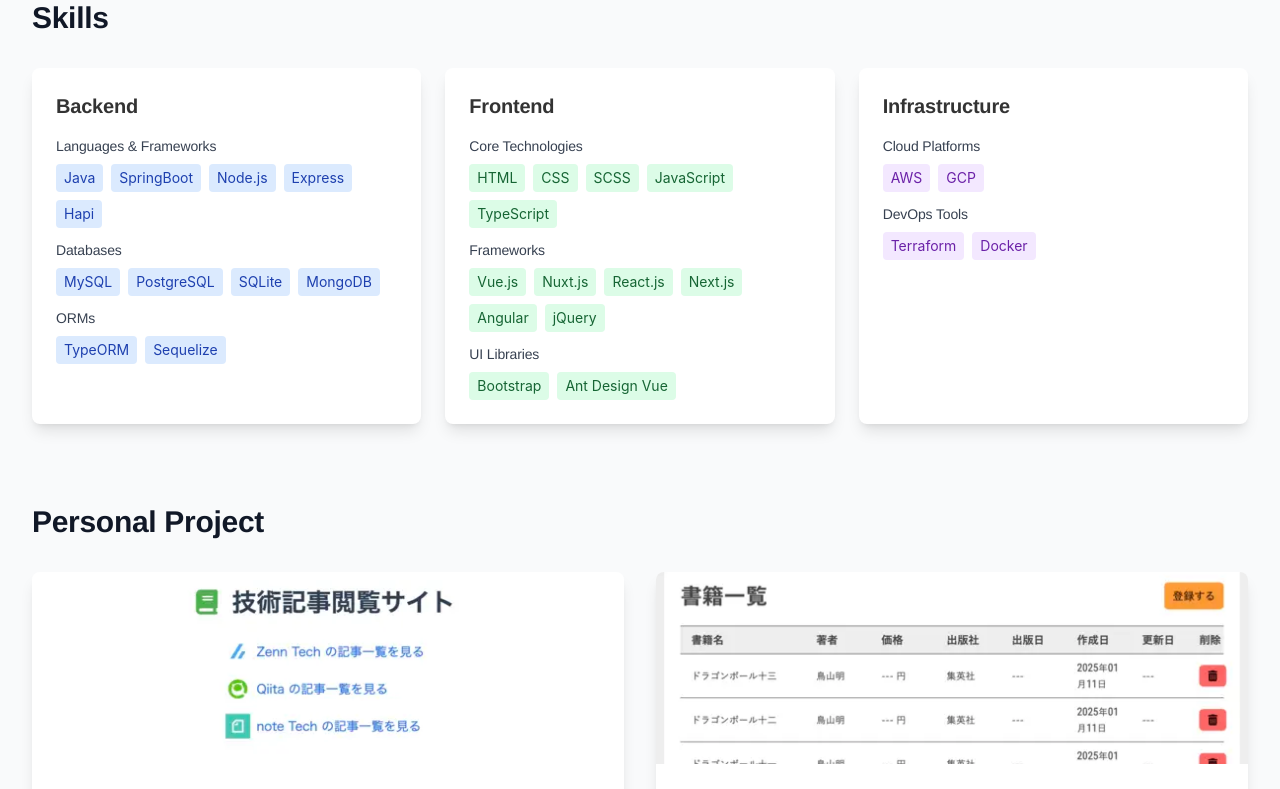
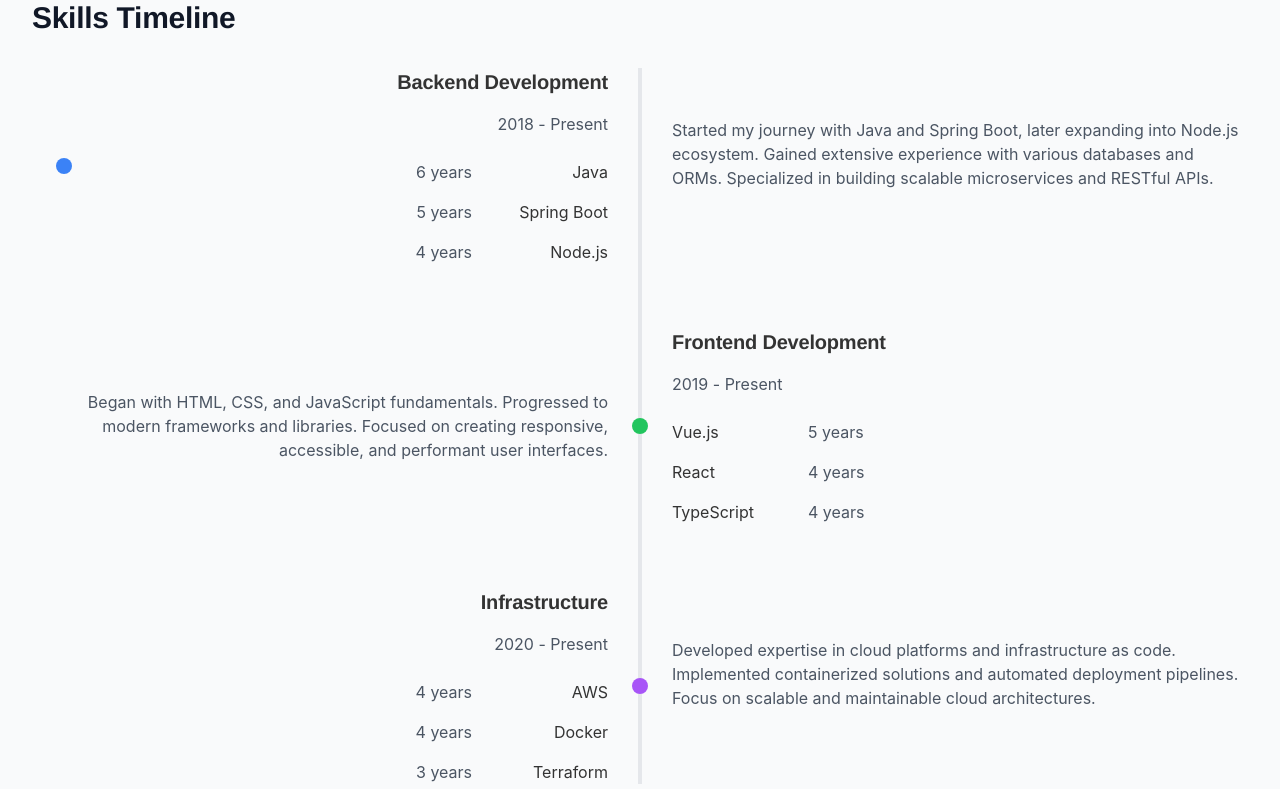
Before and after one commit to noriyuki-shimizu/my-portfolio, a Nuxt app: page / in a window 1280 px wide. Shown: the part 580-1369 px from the top of the page. Built offline with nearby package versions, Linux system fonts and the light colour scheme.

Commit message:
スキルタイムラインの UI を変更

```diff
--- a/pages/index.vue
+++ b/pages/index.vue
@@ -61,94 +61,168 @@
         </div>
       </section>
 
-      <!-- Skills Section -->
-      <section id="skills" class="mb-20">
-        <h2 class="text-3xl font-bold text-gray-900 mb-8">Skills</h2>
-        <div class="grid grid-cols-1 md:grid-cols-2 lg:grid-cols-3 gap-6">
+      <!-- Skills Timeline Section -->
+      <section id="skills" class="mb-20" aria-labelledby="skills-title">
+        <h2 id="skills-title" class="text-3xl font-bold text-gray-900 mb-8">Skills Timeline</h2>
+        <div class="relative">
+          <!-- Timeline Line -->
+          <div class="absolute md:left-1/2 left-8 transform md:-translate-x-1/2 h-full w-1 bg-gray-200"></div>
+
+          <!-- Timeline Items -->
+          <div class="space-y-16">
             <!-- Backend Skills -->
-          <div class="bg-white rounded-lg shadow-lg p-6">
-            <h3 class="text-xl font-semibold mb-4">Backend</h3>
-            <div class="space-y-3">
-              <div class="skill-group">
-                <h4 class="text-sm font-medium text-gray-700 mb-2">Languages & Frameworks</h4>
-                <div class="flex flex-wrap gap-2">
-                  <span class="px-2 py-1 bg-blue-100 text-blue-800 rounded text-sm">Java</span>
-                  <span class="px-2 py-1 bg-blue-100 text-blue-800 rounded text-sm">SpringBoot</span>
-                  <span class="px-2 py-1 bg-blue-100 text-blue-800 rounded text-sm">Node.js</span>
-                  <span class="px-2 py-1 bg-blue-100 text-blue-800 rounded text-sm">Express</span>
-                  <span class="px-2 py-1 bg-blue-100 text-blue-800 rounded text-sm">Hapi</span>
+            <div class="relative" aria-labelledby="backend-title">
+              <div class="flex items-start w-full flex-col md:flex-row md:items-center">
+                <div class="hidden md:block md:w-1/2 pr-8">
+                  <div class="text-right">
+                    <h3 id="backend-title" class="text-xl font-semibold mb-4">Backend Development</h3>
+                    <p class="text-gray-600 mb-6">2018 - Present</p>
+                    <div class="space-y-4">
+                      <div class="flex flex-row-reverse items-center">
+                        <div class="skill-tag min-w-[120px] text-right" role="text" aria-label="Java">Java</div>
+                        <span class="text-gray-600 min-w-[80px] text-right mr-4" role="text" aria-label="6 years experience">6 years</span>
+                      </div>
+                      <div class="flex flex-row-reverse items-center">
+                        <div class="skill-tag min-w-[120px] text-right" role="text" aria-label="Spring Boot">Spring Boot</div>
+                        <span class="text-gray-600 min-w-[80px] text-right mr-4" role="text" aria-label="5 years experience">5 years</span>
+                      </div>
+                      <div class="flex flex-row-reverse items-center">
+                        <div class="skill-tag min-w-[120px] text-right" role="text" aria-label="Node.js">Node.js</div>
+                        <span class="text-gray-600 min-w-[80px] text-right mr-4" role="text" aria-label="4 years experience">4 years</span>
                       </div>
                     </div>
-              <div class="skill-group">
-                <h4 class="text-sm font-medium text-gray-700 mb-2">Databases</h4>
-                <div class="flex flex-wrap gap-2">
-                  <span class="px-2 py-1 bg-blue-100 text-blue-800 rounded text-sm">MySQL</span>
-                  <span class="px-2 py-1 bg-blue-100 text-blue-800 rounded text-sm">PostgreSQL</span>
-                  <span class="px-2 py-1 bg-blue-100 text-blue-800 rounded text-sm">SQLite</span>
-                  <span class="px-2 py-1 bg-blue-100 text-blue-800 rounded text-sm">MongoDB</span>
                   </div>
                 </div>
-              <div class="skill-group">
-                <h4 class="text-sm font-medium text-gray-700 mb-2">ORMs</h4>
-                <div class="flex flex-wrap gap-2">
-                  <span class="px-2 py-1 bg-blue-100 text-blue-800 rounded text-sm">TypeORM</span>
-                  <span class="px-2 py-1 bg-blue-100 text-blue-800 rounded text-sm">Sequelize</span>
+                <div
+                  class="absolute left-1/2 left-8 transform md:-translate-x-1/2 -translate-x-1/2 w-4 h-4 bg-blue-500 rounded-full"
+                  role="presentation"
+                ></div>
+                <div class="md:w-1/2 w-full pl-16 md:pl-8">
+                  <div class="md:hidden mb-6">
+                    <h3 class="text-xl font-semibold mb-2">Backend Development</h3>
+                    <p class="text-gray-600">2018 - Present</p>
+                  </div>
+                  <p class="text-gray-600 mb-6">
+                    Started my journey with Java and Spring Boot, later expanding into Node.js ecosystem. Gained extensive experience with
+                    various databases and ORMs. Specialized in building scalable microservices and RESTful APIs.
+                  </p>
+                  <div class="md:hidden space-y-4">
+                    <div class="flex items-center">
+                      <div class="skill-tag min-w-[120px] text-left" role="text" aria-label="Java">Java</div>
+                      <span class="text-gray-600 min-w-[80px] ml-4" role="text" aria-label="6 years experience">6 years</span>
+                    </div>
+                    <div class="flex items-center">
+                      <div class="skill-tag min-w-[120px] text-left" role="text" aria-label="Spring Boot">Spring Boot</div>
+                      <span class="text-gray-600 min-w-[80px] ml-4" role="text" aria-label="5 years experience">5 years</span>
+                    </div>
+                    <div class="flex items-center">
+                      <div class="skill-tag min-w-[120px] text-left" role="text" aria-label="Node.js">Node.js</div>
+                      <span class="text-gray-600 min-w-[80px] ml-4" role="text" aria-label="4 years experience">4 years</span>
+                    </div>
                   </div>
                 </div>
               </div>
             </div>
 
             <!-- Frontend Skills -->
-          <div class="bg-white rounded-lg shadow-lg p-6">
-            <h3 class="text-xl font-semibold mb-4">Frontend</h3>
-            <div class="space-y-3">
-              <div class="skill-group">
-                <h4 class="text-sm font-medium text-gray-700 mb-2">Core Technologies</h4>
-                <div class="flex flex-wrap gap-2">
-                  <span class="px-2 py-1 bg-green-100 text-green-800 rounded text-sm">HTML</span>
-                  <span class="px-2 py-1 bg-green-100 text-green-800 rounded text-sm">CSS</span>
-                  <span class="px-2 py-1 bg-green-100 text-green-800 rounded text-sm">SCSS</span>
-                  <span class="px-2 py-1 bg-green-100 text-green-800 rounded text-sm">JavaScript</span>
-                  <span class="px-2 py-1 bg-green-100 text-green-800 rounded text-sm">TypeScript</span>
+            <div class="relative" aria-labelledby="frontend-title">
+              <div class="flex items-start w-full flex-col md:flex-row md:items-center">
+                <div class="hidden md:block md:w-1/2 pr-8">
+                  <p class="text-right text-gray-600">
+                    Began with HTML, CSS, and JavaScript fundamentals. Progressed to modern frameworks and libraries. Focused on creating
+                    responsive, accessible, and performant user interfaces.
+                  </p>
+                </div>
+                <div
+                  class="absolute md:left-1/2 left-8 transform md:-translate-x-1/2 -translate-x-1/2 w-4 h-4 bg-green-500 rounded-full"
+                  role="presentation"
+                ></div>
+                <div class="md:w-1/2 w-full pl-16 md:pl-8">
+                  <div class="md:hidden mb-6">
+                    <h3 class="text-xl font-semibold mb-2">Frontend Development</h3>
+                    <p class="text-gray-600">2019 - Present</p>
+                  </div>
+                  <div class="md:hidden mb-6">
+                    <p class="text-gray-600">
+                      Began with HTML, CSS, and JavaScript fundamentals. Progressed to modern frameworks and libraries. Focused on creating
+                      responsive, accessible, and performant user interfaces.
+                    </p>
+                  </div>
+                  <div class="space-y-4">
+                    <div class="hidden md:block pr-8">
+                      <div class="text-left">
+                        <h3 id="frontend-title" class="text-xl font-semibold mb-4">Frontend Development</h3>
+                        <p class="text-gray-600 mb-6">2019 - Present</p>
                       </div>
                     </div>
-              <div class="skill-group">
-                <h4 class="text-sm font-medium text-gray-700 mb-2">Frameworks</h4>
-                <div class="flex flex-wrap gap-2">
-                  <span class="px-2 py-1 bg-green-100 text-green-800 rounded text-sm">Vue.js</span>
-                  <span class="px-2 py-1 bg-green-100 text-green-800 rounded text-sm">Nuxt.js</span>
-                  <span class="px-2 py-1 bg-green-100 text-green-800 rounded text-sm">React.js</span>
-                  <span class="px-2 py-1 bg-green-100 text-green-800 rounded text-sm">Next.js</span>
-                  <span class="px-2 py-1 bg-green-100 text-green-800 rounded text-sm">Angular</span>
-                  <span class="px-2 py-1 bg-green-100 text-green-800 rounded text-sm">jQuery</span>
+
+                    <div class="flex items-center">
+                      <div class="min-w-[120px] text-left" role="text" aria-label="Vue.js">Vue.js</div>
+                      <span class="text-gray-600 min-w-[80px] ml-4" role="text" aria-label="5 years experience">5 years</span>
                     </div>
+                    <div class="flex items-center">
+                      <div class="min-w-[120px] text-left" role="text" aria-label="React">React</div>
+                      <span class="text-gray-600 min-w-[80px] ml-4" role="text" aria-label="4 years experience">4 years</span>
                     </div>
-              <div class="skill-group">
-                <h4 class="text-sm font-medium text-gray-700 mb-2">UI Libraries</h4>
-                <div class="flex flex-wrap gap-2">
-                  <span class="px-2 py-1 bg-green-100 text-green-800 rounded text-sm">Bootstrap</span>
-                  <span class="px-2 py-1 bg-green-100 text-green-800 rounded text-sm">Ant Design Vue</span>
+                    <div class="flex items-center">
+                      <div class="min-w-[120px] text-left" role="text" aria-label="TypeScript">TypeScript</div>
+                      <span class="text-gray-600 min-w-[80px] ml-4" role="text" aria-label="4 years experience">4 years</span>
+                    </div>
                   </div>
                 </div>
               </div>
             </div>
 
             <!-- Infrastructure Skills -->
-          <div class="bg-white rounded-lg shadow-lg p-6">
-            <h3 class="text-xl font-semibold mb-4">Infrastructure</h3>
-            <div class="space-y-3">
-              <div class="skill-group">
-                <h4 class="text-sm font-medium text-gray-700 mb-2">Cloud Platforms</h4>
-                <div class="flex flex-wrap gap-2">
-                  <span class="px-2 py-1 bg-purple-100 text-purple-800 rounded text-sm">AWS</span>
-                  <span class="px-2 py-1 bg-purple-100 text-purple-800 rounded text-sm">GCP</span>
+            <div class="relative" aria-labelledby="infra-title">
+              <div class="flex items-start w-full flex-col md:flex-row md:items-center">
+                <div class="hidden md:block md:w-1/2 pr-8">
+                  <div class="text-right">
+                    <h3 id="infra-title" class="text-xl font-semibold mb-4">Infrastructure</h3>
+                    <p class="text-gray-600 mb-6">2020 - Present</p>
+                    <div class="space-y-4">
+                      <div class="flex flex-row-reverse items-center">
+                        <div class="skill-tag min-w-[120px] text-right" role="text" aria-label="AWS">AWS</div>
+                        <span class="text-gray-600 min-w-[80px] text-right mr-4" role="text" aria-label="4 years experience">4 years</span>
+                      </div>
+                      <div class="flex flex-row-reverse items-center">
+                        <div class="skill-tag min-w-[120px] text-right" role="text" aria-label="Docker">Docker</div>
+                        <span class="text-gray-600 min-w-[80px] text-right mr-4" role="text" aria-label="4 years experience">4 years</span>
+                      </div>
+                      <div class="flex flex-row-reverse items-center">
+                        <div class="skill-tag min-w-[120px] text-right" role="text" aria-label="Terraform">Terraform</div>
+                        <span class="text-gray-600 min-w-[80px] text-right mr-4" role="text" aria-label="3 years experience">3 years</span>
                       </div>
                     </div>
-              <div class="skill-group">
-                <h4 class="text-sm font-medium text-gray-700 mb-2">DevOps Tools</h4>
-                <div class="flex flex-wrap gap-2">
-                  <span class="px-2 py-1 bg-purple-100 text-purple-800 rounded text-sm">Terraform</span>
-                  <span class="px-2 py-1 bg-purple-100 text-purple-800 rounded text-sm">Docker</span>
+                  </div>
+                </div>
+                <div
+                  class="absolute md:left-1/2 left-8 transform md:-translate-x-1/2 -translate-x-1/2 w-4 h-4 bg-purple-500 rounded-full"
+                  role="presentation"
+                ></div>
+                <div class="md:w-1/2 w-full pl-16 md:pl-8">
+                  <div class="md:hidden mb-6">
+                    <h3 class="text-xl font-semibold mb-2">Infrastructure</h3>
+                    <p class="text-gray-600">2020 - Present</p>
+                  </div>
+                  <p class="text-gray-600 mb-6">
+                    Developed expertise in cloud platforms and infrastructure as code. Implemented containerized solutions and automated
+                    deployment pipelines. Focus on scalable and maintainable cloud architectures.
+                  </p>
+                  <div class="md:hidden space-y-4">
+                    <div class="flex items-center">
+                      <div class="skill-tag min-w-[120px] text-left" role="text" aria-label="AWS">AWS</div>
+                      <span class="text-gray-600 min-w-[80px] ml-4" role="text" aria-label="4 years experience">4 years</span>
+                    </div>
+                    <div class="flex items-center">
+                      <div class="skill-tag min-w-[120px] text-left" role="text" aria-label="Docker">Docker</div>
+                      <span class="text-gray-600 min-w-[80px] ml-4" role="text" aria-label="4 years experience">4 years</span>
+                    </div>
+                    <div class="flex items-center">
+                      <div class="skill-tag min-w-[120px] text-left" role="text" aria-label="Terraform">Terraform</div>
+                      <span class="text-gray-600 min-w-[80px] ml-4" role="text" aria-label="3 years experience">3 years</span>
+                    </div>
+                  </div>
                 </div>
               </div>
             </div>
```
Lines whose indentation alone changed are shown as unchanged.
